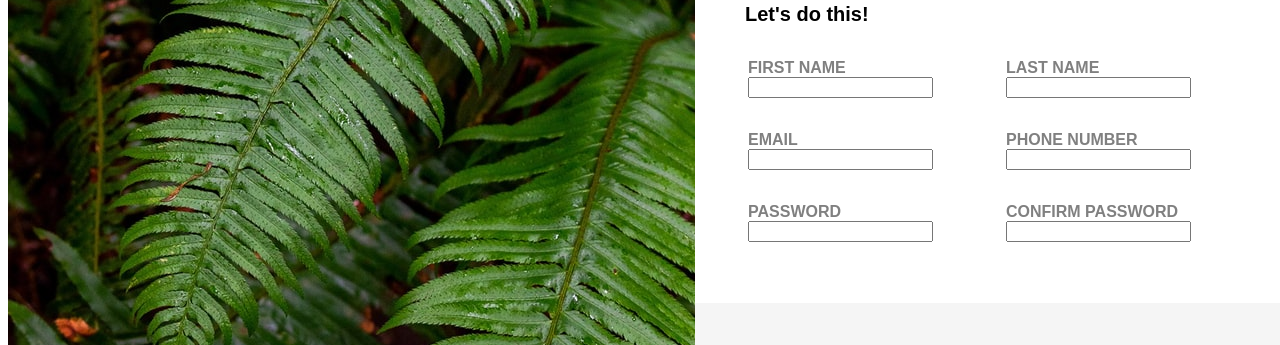
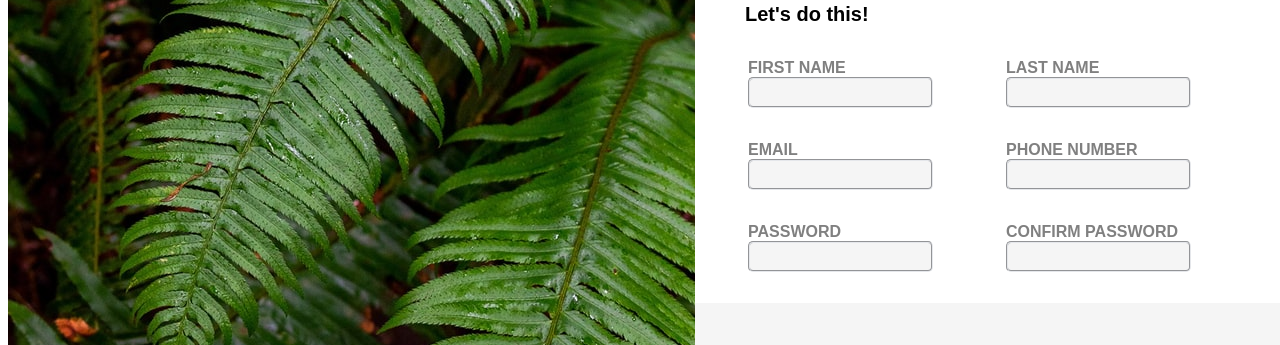
Before and after one commit to Zenzor33/top-project-sign-up-form, a plain HTML site: page index.html in a window 1280 px wide. Shown: the part 400-745 px from the top of the page. Drawn offline with Linux system fonts and the light colour scheme.

Commit message:
second commit

```diff
--- a/styles.css
+++ b/styles.css
@@ -121,3 +121,16 @@ a:active {
 a:visited {
   color: green;
 }
+
+input {
+  background-color: rgb(245, 245, 245);
+  border-color: #e5e7eb;
+  border-radius: 5px;
+  border-style: groove;
+  height: 25px;
+}
+
+input:focus {
+  border-color: blue;
+  box-shadow: 0px 3px 15px rgba(0, 0, 0, 0.2);
+}
```
Also changed, not shown: index.html (+2 -8 lines).
